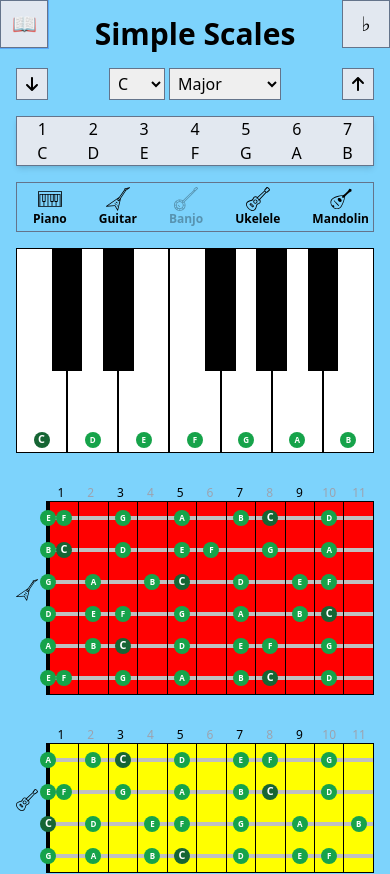
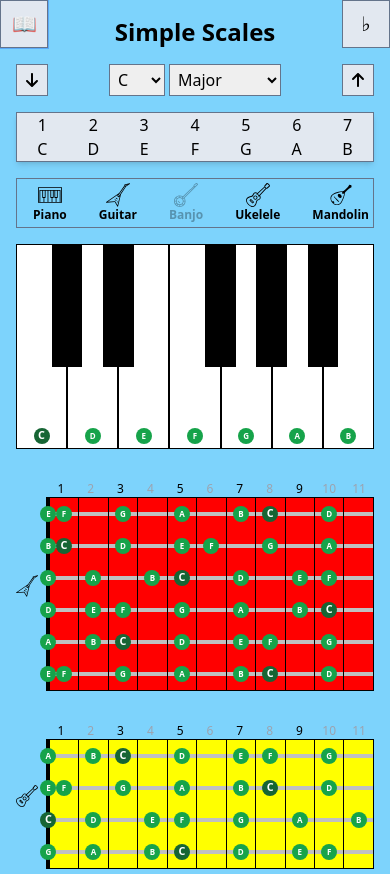
Before and after one commit to kylemichaelsullivan/simple-scales, a React (Vite) app: page / in a window 390 px wide. Shown: the top 874 px of the page. Built offline with nearby package versions, Linux system fonts and the light colour scheme.

Commit message:
UPDATE: Shrink Font-Size for <Title /> on Mobile

```diff
--- a/src/components/Title.tsx
+++ b/src/components/Title.tsx
@@ -4,7 +4,7 @@
 
 function Title({ title }: TitleProps) {
 	return (
-		<h1 className='Title text-center text-3xl font-bold sm:text-5xl'>
+		<h1 className='Title text-center text-2xl font-bold sm:text-4xl md:text-5xl'>
 			{title}
 		</h1>
 	);
```
